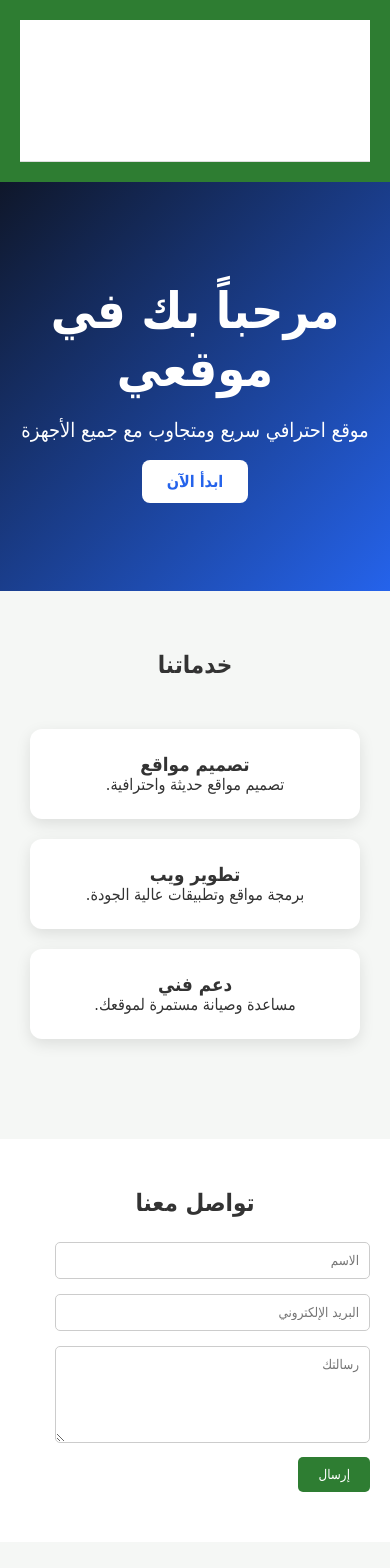
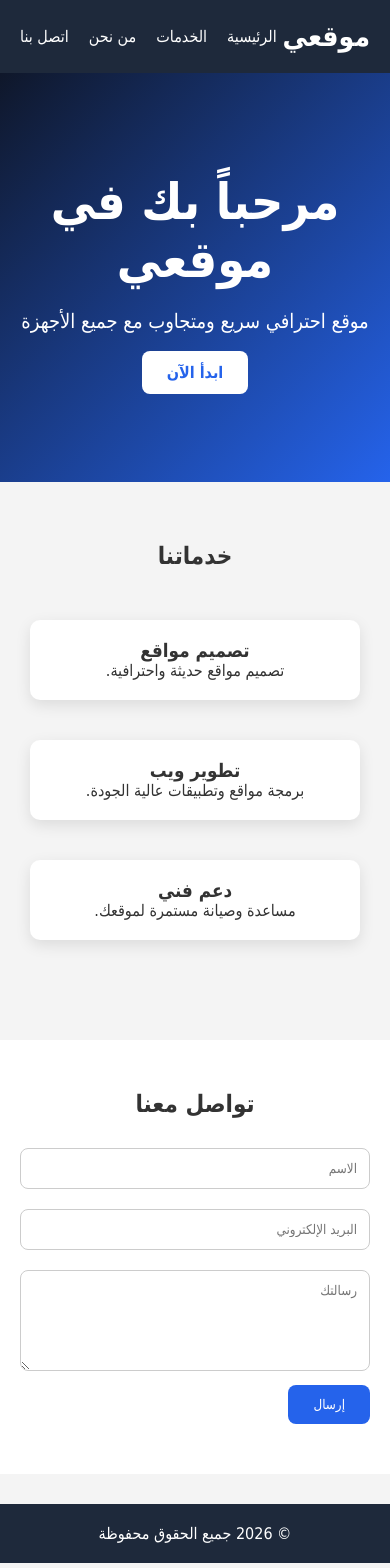
Before and after one commit to hasan776643tt-ops/LAVENDER, a React (Vite) app: page / in a window 390 px wide. Shown: the top 1568 px of the page. Built offline with nearby package versions, Linux system fonts and the light colour scheme.

Commit message:
Update App.css

```diff
--- a/src/App.css
+++ b/src/App.css
@@ -1,118 +1,70 @@
-body {
-  margin: 0;
-  font-family: Arial, sans-serif;
-  background-color: #f5f7f5;
-  direction: rtl;
+/* Main Layout */
+
+.layout {
+  display: flex;
+  min-height: 80vh;
 }
 
 
-header {
-  background-color: #2e7d32;
-  color: white;
-  text-align: center;
+/* Sidebar */
+
+aside {
+  width: 230px;
+  background-color: white;
   padding: 20px;
 }
 
 
-header h1 {
-  margin: 0;
+aside h2 {
+  color: #2e7d32;
 }
 
 
-nav {
-  background-color: #ffffff;
-  padding: 15px;
-  text-align: center;
-  border-bottom: 1px solid #ddd;
+aside ul {
+  list-style: none;
+  padding: 0;
 }
 
 
-nav a {
-  text-decoration: none;
-  color: #2e7d32;
-  font-weight: bold;
-  margin: 5px;
+aside li {
+  margin: 15px 0;
 }
 
 
-nav a:hover {
-  color: #1b5e20;
+aside a {
+  text-decoration: none;
+  color: #333;
 }
 
 
-hr {
-  border: 1px solid #ddd;
+/* Page Content */
+
+main {
+  flex: 1;
+  padding: 20px;
 }
 
 
-div {
-  padding: 10px;
+/* Cards */
+
+.card {
+  background: white;
+  padding: 20px;
+  margin: 10px;
+  border-radius: 10px;
 }
 
 
-input,
-textarea,
-select {
-
-  width: 90%;
-
-  padding: 10px;
-
-  margin-top: 5px;
-
-  border: 1px solid #ccc;
-
-  border-radius: 5px;
-
-}
-
-
-button {
-
-  background-color: #2e7d32;
-
-  color: white;
-
-  border: none;
-
-  padding: 10px 20px;
-
-  border-radius: 5px;
-
-  cursor: pointer;
-
-}
-
-
-button:hover {
-
-  background-color: #1b5e20;
-
-}
-
-
-li {
-
-  margin: 10px;
-
-}
-
+/* Mobile */
 
 @media (max-width: 600px) {
 
-  nav {
-
-    display: flex;
-
+  .layout {
     flex-direction: column;
-
   }
 
-
-  nav a {
-
-    margin: 8px;
-
+  aside {
+    width: auto;
   }
 
 }
```
